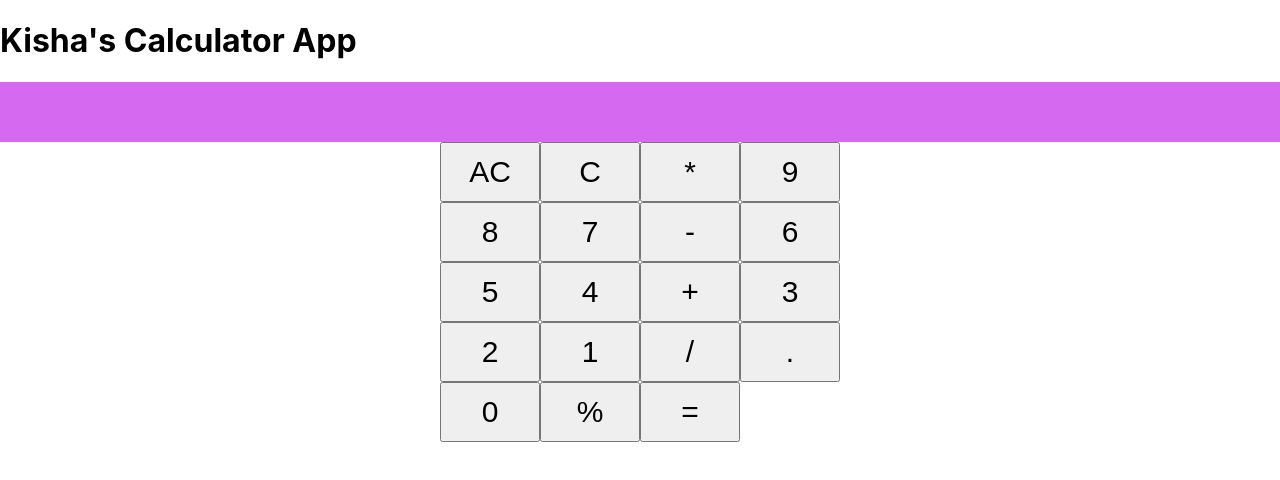
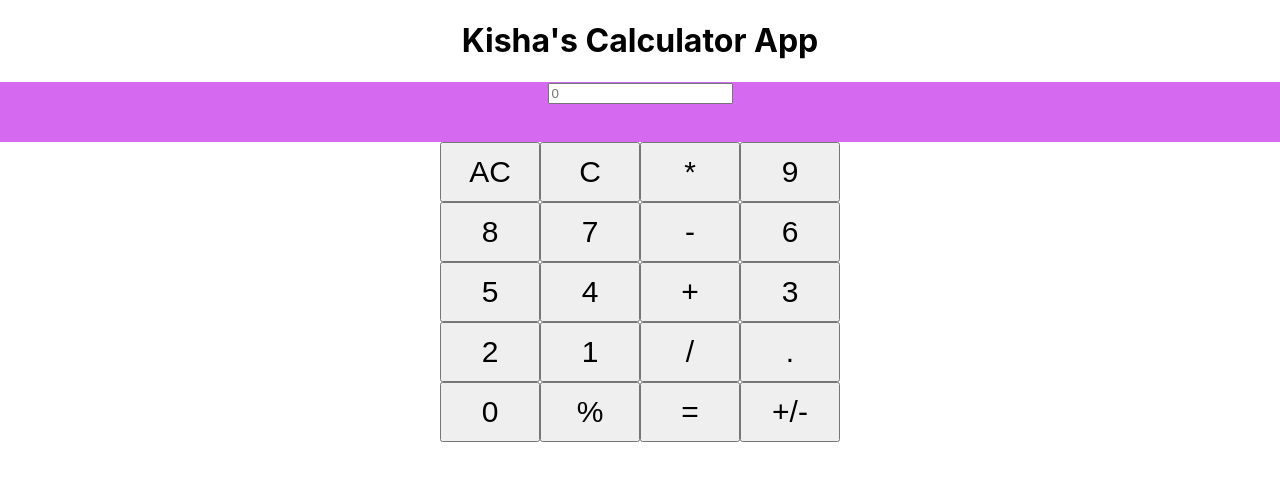
Before and after one commit to lakishaJohnson/react-calculator, a React (Create React App) app: page / in a window 1280 px wide. Shown: the top 480 px of the page. Built offline with nearby package versions, Linux system fonts and the light colour scheme.

Commit message:
Updated code

```diff
--- a/src/App.js
+++ b/src/App.js
@@ -1,68 +1,107 @@
-import React from 'react';
-import Heading from './components/Heading';
-import './App.css';
-import CalculatorKeys from './components/CalculatorKeys';
-import Results from './components/Results';
-
+import React from "react";
+import Heading from "./components/Heading";
+import "./App.css";
+import CalculatorKeys from "./components/CalculatorKeys";
+import Results from "./components/Results";
 
 class App extends React.Component {
-  constructor() {
-    super();
+  constructor(props) {
+    super(props);
     this.state = {
       result: "",
-      history: "",
-    }
+      // x: "0",
+      // y: "0",
+      operation: "",
+    };
   }
 
-  buttonClicked = button => {
-    if(button === "=") {
-      this.calculate()
-    } else if (button === "CE") {
-      this.backspace()
+  buttonClicked = (button) => {
+    if (button === "=") {
+      this.calculate();
     } else if (button === "C") {
-      this.reset()
+      this.backspace();
+    } else if (button === "AC") {
+      this.reset();
+    } else if (button === "+") {
+      this.setState({
+        operation: "+",
+        result: this.state.result + button,
+      });
+    } else if (button === "-") {
+      this.setState({
+        operation: "-",
+        result: this.state.result + button,
+      });
+      // // else if (button === "+/-") {
+      // //   let result = this.state.result.split()
+      // //   lastInput = result[result.length -1]
+      // //   if(lastInput === parseInt())
+      // // }
     } else {
       this.setState({
-        result: this.state.result + button
-      })
+        result: this.state.result + button,
+      });
     }
-  }
-  // calculate = () => {}
+  };
+
+  calculate = () => {
+    const arr = this.state.result.split(/\+|-|\*|\//);
+    console.log(arr);
+    const [x, y] = arr;
+    const { operation } = this.state;
+    // console.log("x: " + x, "y: " + y);
+
+    if (operation === "+") {
+      let value = Number(x) + Number(y);
+      this.setState({
+        result: value,
+      });
+    } else if (operation === "-") {
+      const arr = this.state.result.split("-");
+      const [x, y] = arr;
+      let value = Number(x) - Number(y);
+      this.setState({
+        result: Number(value),
+      });
+    } else if (operation === "*") {
+      const arr = this.state.result.split("*");
+      const [x, y] = arr;
+      let value = Number(x) * Number(y);
+      this.setState({
+        result: Number(value),
+      });
+    } else if (operation === "/") {
+      let value = Number(x) / Number(y);
+      this.setState({
+        result: Number(value),
+      });
+    } else {
+      return null;
+    }
+  };
 
   backspace = () => {
     this.setState({
-      result: this.state.result.slice(0, -1)
-    })
-  }
+      result: this.state.result.slice(0, -1),
+    });
+  };
 
   reset = () => {
     this.setState({
       result: "",
-    })
-  }
-
+    });
+  };
 
   render() {
+    console.log(this.state.result);
     return (
-        <div className="App">
-      <Heading />
-      <Results result={this.state.result}/>
-      <CalculatorKeys buttonClicked={this.onClick}/>
-    </div>
-   );
+      <div className="App">
+        <Heading />
+        <Results result={this.state.result} />
+        <CalculatorKeys buttonClicked={this.buttonClicked} />
+      </div>
+    );
   }
 }
 
 export default App;
-
-
-
-
-/**function Display(props){
-    return (
-        <div className = 'containerDisplay'>
-            <p className = 'numeros'>{props.numero1} {props.operador} {props.numero2}</p>
-            <p className = 'resultado'>{props.resultado}</p>
-        </div>
-    )
-} */
--- a/src/components/CalculatorKeys.js
+++ b/src/components/CalculatorKeys.js
@@ -20,24 +20,11 @@ const keys = [
   { id: "0", keyType: "number", value: "0" },
   { id: "%", keyType: "number", value: "%" },
   { id: "total", keyType: "function", value: "=" },
+  { id: "invert", keyType: "operator", value: "+/-" },
 ];
 
-class Calculate extends React.Component {
-    constructor() {
-        super()
-        this.state = {
-            userInput: "",
-        }
-    }
-}
-
-// handleButtonClick = (event) = {
-//     event.preventDefalu
-//     this.setState({
-//         userInput: event.target.value
-//     })
-// }
-const CalculatorKeys = () => {
+class CalculatorKeys extends React.Component {
+  render() {
     return (
       <div className="keyboard">
         {keys.map((key, i) => {
@@ -46,8 +33,9 @@ const CalculatorKeys = () => {
               className="buttons"
               id={key.id}
               key={i}
-            keyType={key.id}
-            onClick={(event) => this.props.onClick(event.target.id)}
+              keyType={key.keyType}
+              value={key.value}
+              onClick={(event) => this.props.buttonClicked(event.target.value)}
             >
               {key.value}
             </button>
@@ -55,6 +43,7 @@ const CalculatorKeys = () => {
         })}
       </div>
     );
-};
+  }
+}
 
 export default CalculatorKeys;
--- a/src/components/Results.js
+++ b/src/components/Results.js
@@ -1,15 +1,35 @@
 import React from "react";
 
 class Results extends React.Component {
+  constructor(props) {
+    super(props);
+    this.state = {
+      result: this.props.value,
+    };
+  }
 
-    render () {
-        let {result} = this.props;
-        return (
-        <div className="result">
-        <h2>{ result }</h2>
-        </div>
-        )
-    }
+  handleInputChange(event) {
+    console.log(event.target);
+    const result = event.target.value;
+    this.setState({ result });
+    this.props.onChange((result));
+  }
+
+  render() {
+    let { result } = this.props;
+    return (
+      <div className="result">
+        <input
+          id="values"
+          name="values"
+          type="text"
+          placeholder="0"
+          value={result}
+          onChange={(event) => this.props.handleInputChange(event.target.value)}
+        />
+      </div>
+    );
+  }
 }
 
 export default Results;
--- a/src/index.css
+++ b/src/index.css
@@ -11,3 +11,6 @@ code {
   font-family: source-code-pro, Menlo, Monaco, Consolas, 'Courier New',
     monospace;
 }
+#root{
+  text-align:center;
+}
```
Also changed, not shown: src/components/Operation.js (added, +8 -0 lines), src/components/OperationSelect.js (added, +40 -0 lines). Lines whose indentation alone changed are shown as unchanged.
